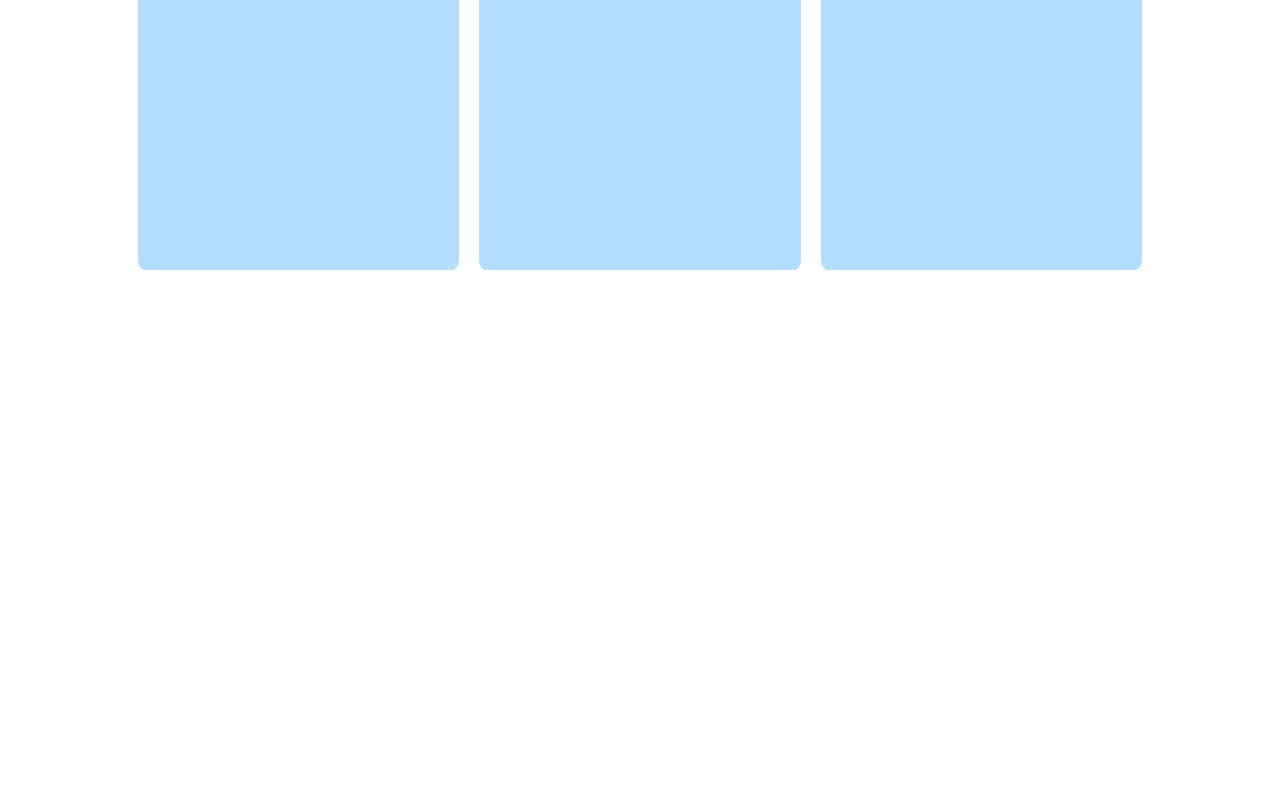
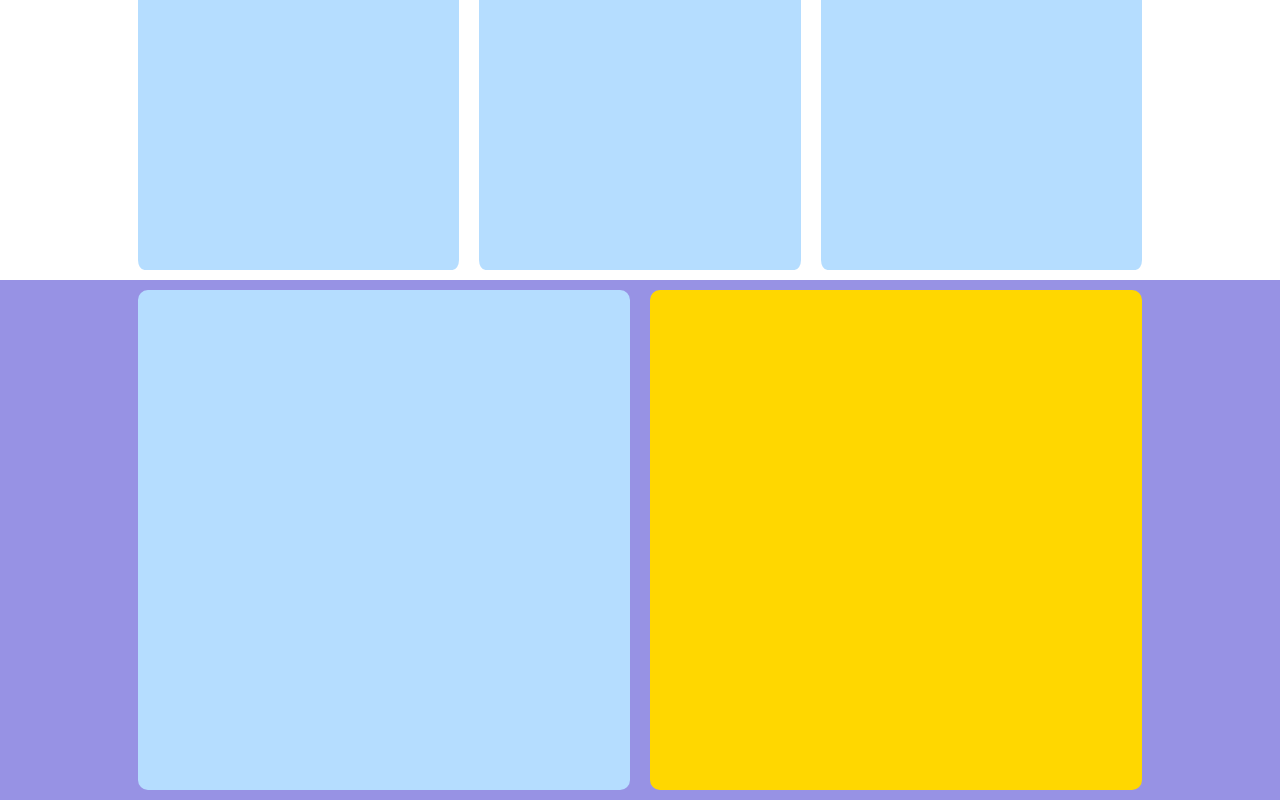
Before and after one commit to violix96/htmlcss-responsive-layout, a plain HTML site: page index.html in a window 1280 px wide. Shown: the part 778-1578 px from the top of the page. Before the commit the page ends 1058 px from the top, so only its background shows below. Drawn offline with Linux system fonts and the light colour scheme.

Commit message:
[UPD] strategic planning layout responvive tablet e desktop done

```diff
--- a/css/style.css
+++ b/css/style.css
@@ -66,6 +66,15 @@ a{
         flex-direction: row;
         flex-wrap: wrap;
     }
+    main .container-full{
+        max-width: 100%;
+        margin: 0 auto;
+    }
+
+    main .row-st-planning{
+        display: flex;
+        flex-direction: column;
+    }
 }
 
 
@@ -97,6 +106,10 @@ a{
         flex-direction: row;
         flex-wrap: wrap;
     }
+    main .row-st-planning{
+        display: flex;
+        flex-direction: row;
+    }
 
 
 }
@@ -106,10 +119,16 @@ a{
     max-width: 80%;
     margin: 0 auto;
 }
+.container{
+    max-width: 80%;
+    margin: 0 auto;
+}
+
 
 .row{
     display: flex;
     flex-direction: column;
+
 }
 
 /* height */
@@ -131,6 +150,12 @@ a{
 .bg-light-blue{
     background-color:#B5DDFF ;
 }
+.bg-violet{
+    background-color: #9792E4;
+}
+.bg-gold{
+    background-color: gold;
+}
 
 /* col */
 
@@ -141,6 +166,22 @@ a{
     width: calc(100% - 20px)
 
 }
+.col-40{
+    width: 40%
+
+}
+.col-50{
+    width: 50%
+
+}
+.col-60{
+    width: 60%
+
+}
+.col-100{
+    width: calc(100%  - 20px)
+
+}
 
 .my-10{
     margin: 10px;
--- a/index.html
+++ b/index.html
@@ -40,6 +40,17 @@
             </div>
         </div>
 
+        <!-- bg-violet -->
+
+        <div class="bg-violet">
+            <div class="container">
+                <div class="row-st-planning">
+                    <div class="height-l bg-light-blue col-100 my-10 border-radius"></div>
+                    <div class="height-l bg-gold col-100 my-10 border-radius"></div>
+                </div>
+            </div>
+        </div>
+
     </main>
 
 
```
